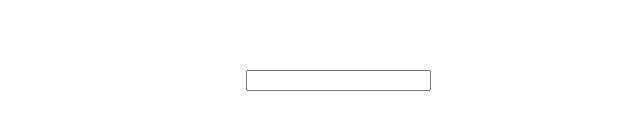
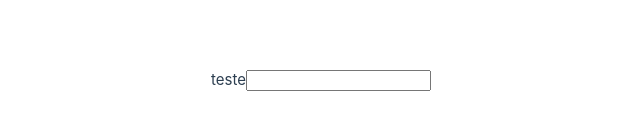
Before and after one commit to VitorSpiri/VueComponents, a Vue app: page / in a window 1280 px wide. Shown: the part 320-450 px from the top of the page, without its empty margins (209-849 px from the left). Built offline with nearby package versions, Linux system fonts and the light colour scheme.

Commit message:
refactor: adicionando props de InputText em App

```diff
--- a/src/App.vue
+++ b/src/App.vue
@@ -1,10 +1,13 @@
 <script setup lang="ts">
 import InputText from "./components/InputText.vue";
+const props = defineProps({
+  value: {type: String}
+})
 </script>
 
 <template>
   <main>
-    <InputText>a</InputText>
+    <InputText title="teste" v-model:inputValue="props.value"/>
   </main>
 </template>
 
```
